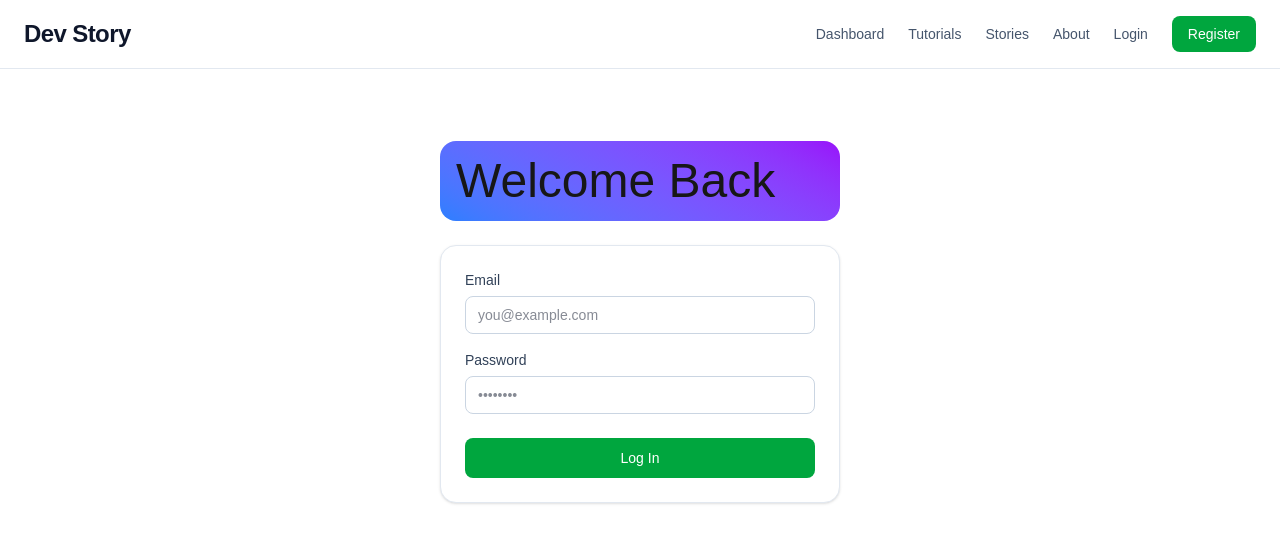
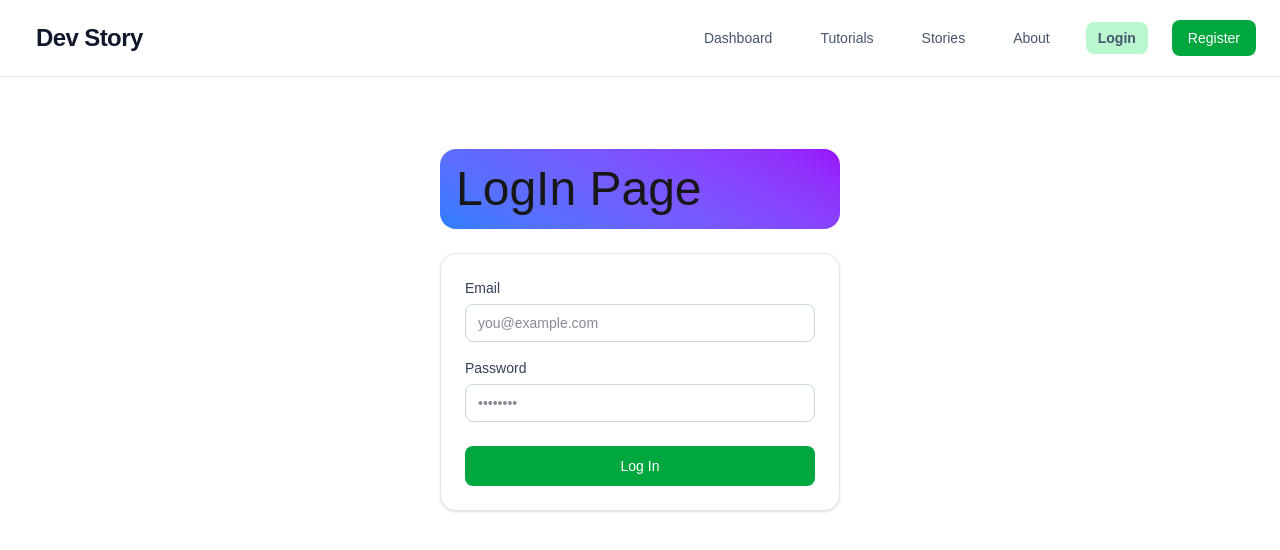
Before and after one commit to md-shamuel/Learning-Next-js, a Next.js app: page /login in a window 1280 px wide. Shown: the top 550 px of the page. Built offline with nearby package versions, Linux system fonts and the light colour scheme.

Commit message:
Handle Conditional Layouts , active links , loading and not-found

```diff
--- a/src/app/(auth)/login/page.jsx
+++ b/src/app/(auth)/login/page.jsx
@@ -3,7 +3,7 @@ import Title from "@/components/Title";
 const Login = () => {
   return (
     <div className="mx-auto max-w-md px-6 py-10">
-      <Title>Welcome Back</Title>
+      <Title>LogIn Page</Title>
 
       <form className="mt-6 flex flex-col gap-4 rounded-2xl border border-slate-200 bg-white p-6 shadow-sm">
         <div className="flex flex-col gap-1.5">
--- a/src/app/dashboard/layout.jsx
+++ b/src/app/dashboard/layout.jsx
@@ -1,7 +1,7 @@
-import Link from "next/link";
+import NavLink from "@/components/NavLink";
 
 const navItems = [
-  { href: "/dashboard", label: "Overview" },
+  { href: "/", label: "Home" },
   { href: "/dashboard/add-story", label: "Add Story" },
   { href: "/dashboard/my-profile", label: "My Profile" },
   { href: "/dashboard/settings", label: "Settings" },
@@ -13,13 +13,13 @@ const DashboardLayout = ({ children }) => {
       <aside className="shrink-0 md:w-56">
         <nav className="flex flex-row gap-2 overflow-x-auto rounded-2xl border border-slate-200 bg-white p-3 shadow-sm md:flex-col md:overflow-visible">
           {navItems.map((item) => (
-            <Link
+            <NavLink
               key={item.href}
               href={item.href}
               className="whitespace-nowrap rounded-lg px-4 py-2 text-sm font-medium text-slate-600 transition hover:bg-slate-100 hover:text-slate-900"
             >
               {item.label}
-            </Link>
+            </NavLink>
           ))}
         </nav>
       </aside>
--- /dev/null
+++ b/src/app/loading.jsx
@@ -0,0 +1,10 @@
+const Loading = () => {
+  return (
+    <div className="flex min-h-[70vh] flex-col items-center justify-center gap-4">
+      <div className="h-10 w-10 animate-spin rounded-full border-4 border-slate-200 border-t-green-600" />
+      <p className="text-sm font-medium text-slate-500">Loading...</p>
+    </div>
+  );
+};
+
+export default Loading;
--- /dev/null
+++ b/src/app/not-found.jsx
@@ -0,0 +1,30 @@
+import Link from "next/link";
+
+const NotFound = () => {
+  return (
+    <div className="flex min-h-[70vh] flex-col items-center justify-center gap-6 text-center">
+      <p className="animate-bounce text-7xl font-black tracking-tight text-transparent bg-clip-text bg-linear-to-br from-green-600 to-slate-900">
+        404
+      </p>
+
+      <div className="flex flex-col gap-2">
+        <h1 className="text-2xl font-bold tracking-tight text-slate-900">
+          Page not found
+        </h1>
+        <p className="max-w-sm text-slate-600">
+          The page you&apos;re looking for doesn&apos;t exist or may have
+          been moved.
+        </p>
+      </div>
+
+      <Link
+        href="/"
+        className="rounded-lg bg-green-600 px-6 py-3 text-sm font-medium text-white transition hover:bg-green-700"
+      >
+        Back to Home
+      </Link>
+    </div>
+  );
+};
+
+export default NotFound;
--- /dev/null
+++ b/src/app/stories/loading.jsx
@@ -0,0 +1,38 @@
+const StoryLoading = () => {
+  return (
+    <div className="mx-auto max-w-6xl px-6 py-10">
+      <div className="h-16 w-64 animate-pulse rounded-2xl bg-slate-200" />
+
+      <div className="mt-8 grid grid-cols-1 gap-6 sm:grid-cols-2 lg:grid-cols-3">
+        {Array.from({ length: 6 }).map((_, i) => (
+          <div
+            key={i}
+            className="flex flex-col gap-4 rounded-2xl border border-slate-200 bg-white p-6 shadow-sm"
+          >
+            <div className="flex items-center gap-4">
+              <div className="h-14 w-14 animate-pulse rounded-full bg-slate-200" />
+              <div className="flex flex-col gap-2">
+                <div className="h-4 w-28 animate-pulse rounded bg-slate-200" />
+                <div className="h-3 w-36 animate-pulse rounded bg-slate-200" />
+              </div>
+            </div>
+
+            <div className="flex flex-col gap-2">
+              <div className="h-3 w-full animate-pulse rounded bg-slate-200" />
+              <div className="h-3 w-full animate-pulse rounded bg-slate-200" />
+              <div className="h-3 w-2/3 animate-pulse rounded bg-slate-200" />
+            </div>
+
+            <div className="flex flex-wrap gap-2">
+              <div className="h-6 w-16 animate-pulse rounded-full bg-slate-200" />
+              <div className="h-6 w-20 animate-pulse rounded-full bg-slate-200" />
+              <div className="h-6 w-14 animate-pulse rounded-full bg-slate-200" />
+            </div>
+          </div>
+        ))}
+      </div>
+    </div>
+  );
+};
+
+export default StoryLoading;
--- a/src/components/Header.jsx
+++ b/src/components/Header.jsx
@@ -1,58 +1,65 @@
-import Link from "next/link";
+"use client"
+
+import { usePathname } from "next/navigation";
+import NavLink from "./NavLink";
 
 const Header = () => {
+const pathname =usePathname();
+if(pathname.startsWith('/dashboard')) return <></>
+
   return (
     <header className="sticky top-0 z-50 border-b border-slate-200 bg-white/80 backdrop-blur">
       <div className="mx-auto flex max-w-7xl items-center justify-between px-6 py-4">
         {/* Logo */}
-        <Link
+        <NavLink
           href="/"
           className="text-2xl font-bold tracking-tight text-slate-900"
         >
           Dev Story
-        </Link>
+        </NavLink>
+
 
         {/* Navigation */}
         <nav className="flex items-center gap-6">
-          <Link
+          <NavLink
             href="/dashboard"
             className="text-sm font-medium text-slate-600 transition hover:text-slate-900"
           >
             Dashboard
-          </Link>
-           <Link
+          </NavLink>
+           <NavLink
             href="/tutorials"
             className="text-sm font-medium text-slate-600 transition hover:text-slate-900"
           >
             Tutorials
-          </Link>
-          <Link
+          </NavLink>
+          <NavLink
             href="/stories"
             className="text-sm font-medium text-slate-600 transition hover:text-slate-900"
           >
             Stories
-          </Link>
+          </NavLink>
 
-          <Link
+          <NavLink
             href="/about"
             className="text-sm font-medium text-slate-600 transition hover:text-slate-900"
           >
             About
-          </Link>
+          </NavLink>
 
-          <Link
+          <NavLink
             href="/login"
             className="text-sm font-medium text-slate-600 transition hover:text-slate-900"
           >
             Login
-          </Link>
+          </NavLink>
 
-          <Link
+          <NavLink
             href="/register"
             className="rounded-lg bg-green-600 px-4 py-2 text-sm font-medium text-white transition hover:bg-green-700"
           >
             Register
-          </Link>
+          </NavLink>
         </nav>
       </div>
     </header>
--- /dev/null
+++ b/src/components/NavLink.jsx
@@ -0,0 +1,26 @@
+"use client"
+import Link from "next/link";
+import { usePathname } from "next/navigation";
+
+const NavLink = ({ href, className, children }) => {
+  const pathname = usePathname();
+  const isExactMatch = href === "/" || href === "/dashboard";
+  const isActive = isExactMatch
+    ? pathname === href
+    : pathname.startsWith(href);
+
+  return (
+    <Link
+      href={href}
+      className={`${className} cursor-pointer rounded-lg px-3 py-1.5 transition-colors hover:underline ${
+        isActive
+          ? "bg-green-200 font-semibold text-green-700"
+          : ""
+      }`}
+    >
+      {children}
+    </Link>
+  );
+};
+
+export default NavLink;
```
